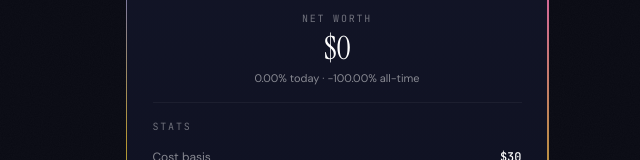
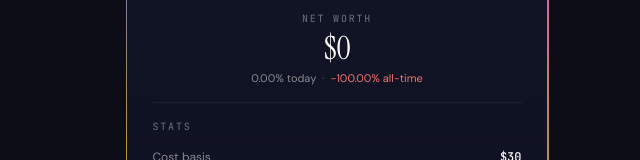
Before and after one commit to arianthechain/arian-the-chain-portfolio, a Next.js app: page / in a window 1280 px wide. Shown: the part 349-509 px from the top of the page, without its empty margins (303-943 px from the left). Built offline with nearby package versions, Linux system fonts and the light colour scheme; no server answers.

Commit message:
fix: split colors, hide tiny 24h, active since fallback

```diff
--- a/components/PortfolioCard.tsx
+++ b/components/PortfolioCard.tsx
@@ -39,6 +39,13 @@ function activeSinceText(
       year: "numeric",
     });
   }
+  // Fallback: kalo ada holdings tapi tx history ga ke-detect, pake current month
+  if (data.holdings.length > 0) {
+    return new Date().toLocaleDateString("en-US", {
+      month: "short",
+      year: "numeric",
+    });
+  }
   return "—";
 }
 
@@ -48,7 +55,8 @@ export function PortfolioCard({ data }: { data: PortfolioData }) {
   const totalValue = data.totalValueUsd || 1;
 
   const cleanPnl = clamp(data.allTimePnlUsd);
-  const cleanPct24h = Math.abs(data.change24hPct) < 0.01 ? 0 : data.change24hPct;
+  // Hide tiny 24h fluctuation (< 0.5%, biasanya stablecoin noise)
+  const cleanPct24h = Math.abs(data.change24hPct) < 0.5 ? 0 : data.change24hPct;
   const cleanPctAll = Math.abs(data.allTimePnlPct) < 0.01 ? 0 : data.allTimePnlPct;
 
   const colorChange24h =
@@ -58,9 +66,9 @@ export function PortfolioCard({ data }: { data: PortfolioData }) {
         ? "text-red-400"
         : "text-white/50";
   const colorAllTime =
-    cleanPnl > 0
+    cleanPctAll > 0
       ? "text-emerald-400"
-      : cleanPnl < 0
+      : cleanPctAll < 0
         ? "text-red-400"
         : "text-white/70";
 
@@ -112,8 +120,10 @@ export function PortfolioCard({ data }: { data: PortfolioData }) {
           <p className="font-display text-[32px] text-white leading-none tracking-tight">
             {fmtUsd(data.totalValueUsd)}
           </p>
-          <p className={`text-[11px] mt-1.5 ${colorChange24h}`}>
-            {fmtPct(cleanPct24h)} today · {fmtPct(cleanPctAll)} all-time
+          <p className="text-[11px] mt-1.5 text-white/50">
+            <span className={colorChange24h}>{fmtPct(cleanPct24h)} today</span>
+            <span className="text-white/30 mx-1.5">·</span>
+            <span className={colorAllTime}>{fmtPct(cleanPctAll)} all-time</span>
           </p>
         </div>
 
```
